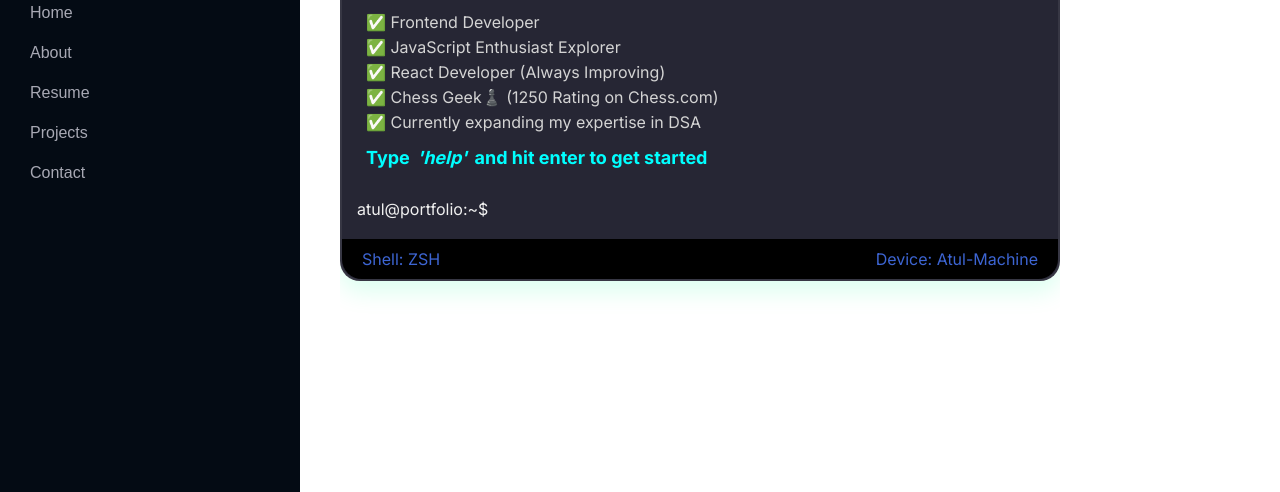
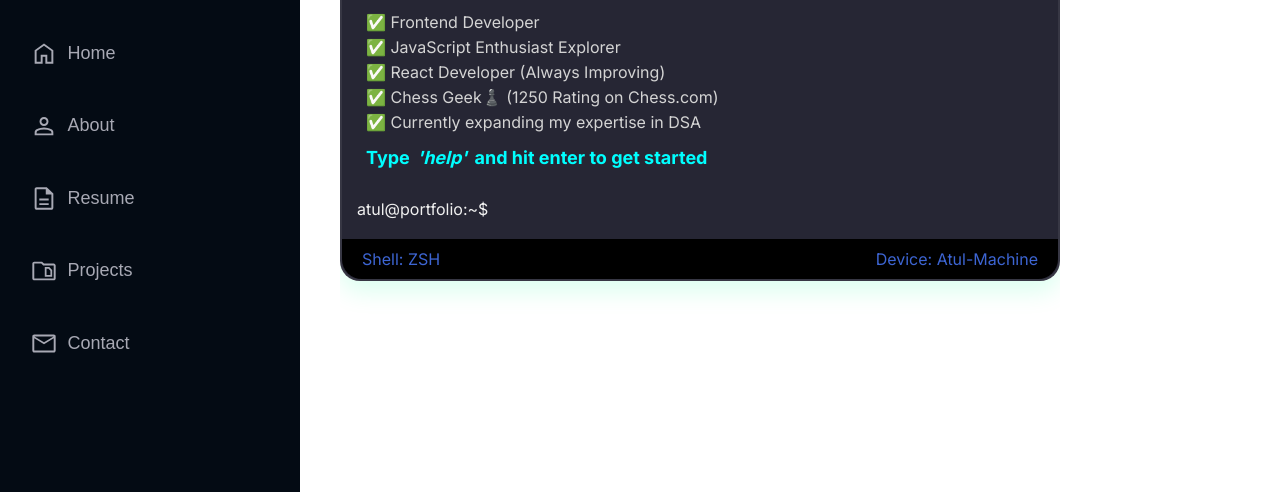
Before and after one commit to atul030702/atul-portfolio, a website built with Parcel: page index.html in a window 1280 px wide. Shown: the part 308-800 px from the top of the page. Built offline with nearby package versions, Linux system fonts and the light colour scheme; files whose address does not match are found by name.

Commit message:
navbar design finished

```diff
--- a/index.html
+++ b/index.html
@@ -12,38 +12,53 @@
 
         <nav class="sidebar">
             <div class="profile">
-                <img class="profile-img" src="/src/assets/me.webp" alt="Profile Picture"/>
+                <img class="profile-img" src="/src/assets/me.webp" alt="Profile Picture" loading="lazy"/>
                 <h1>Atul Kumar</h1>
             </div>
             <div class="social-icons">
-                <a title="x" href="#">
+                <a title="x" href="https://x.com/k_atul0307" target="_blank" rel="noopener noreferrer">
                     <img src="/src/assets/x-icon.svg" alt="X Icon"/>
                 </a>
-                <a title="LinkedIn" href="#">
+                <a title="LinkedIn" href="https://www.linkedin.com/in/atul030702/" target="_blank" rel="noopener noreferrer">
                     <img src="/src/assets/linkedin-icon.svg" alt="LinkedIn Icon"/>
                 </a>
-                <a title="GitHub" href="#">
+                <a title="GitHub" href="https://github.com/atul030702" target="_blank" rel="noopener noreferrer">
                     <img src="/src/assets/github-icon.svg" alt="GitHub Icon"/>
                 </a>
-                <a title="HackerRank" href="#">
+                <a title="HackerRank" href="https://www.hackerrank.com/profile/as9931976860" target="_blank" rel="noopener noreferrer">
                     <img src="/src/assets/hackerrank-icon.svg" alt="HackerRank Icon"/>
                 </a>
             </div>
             <ul class="nav-links">
                 <li>
-                    <a href="#home">Home</a>
+                    <a class="nav-link" href="#home">
+                        <img class="nav-icon" src="/src/assets/home-icon.svg" alt="Home Icon"/>
+                        Home
+                    </a>
                 </li>
                 <li>
-                    <a href="#about">About</a>
+                    <a class="nav-link" href="#about">
+                        <img class="nav-icon" src="/src/assets/about-icon.svg" alt="About Icon"/>
+                        About
+                    </a>
                 </li>
                 <li>
-                    <a href="#resume">Resume</a>
+                    <a class="nav-link" href="#resume">
+                        <img class="nav-icon" src="/src/assets/resume-icon.svg" alt="Resume Icon"/>
+                        Resume
+                    </a>
                 </li>
                 <li>
-                    <a href="#projects">Projects</a>
+                    <a class="nav-link" href="#projects">
+                        <img class="nav-icon" src="/src/assets/project-icon.svg" alt="Project Icon"/>
+                        Projects
+                    </a>
                 </li>
                 <li>
-                    <a href="#contact">Contact</a>
+                    <a class="nav-link" href="#contact">
+                        <img class="nav-icon" src="/src/assets/contact-icon.svg" alt="Contact Icon"/>
+                        Contact
+                    </a>
                 </li>
             </ul>
         </nav>
--- a/style.css
+++ b/style.css
@@ -95,25 +95,48 @@ body{
 
     .nav-links{
         width: 100%;
+        padding-top: 15px;
         list-style: none;
         z-index: 1000;
+        display: flex;
+        flex-direction: column;
     }
 
     .nav-links li{
-        margin: 20px 0;
+        margin: 7.5px 0;
     }
 
-    .nav-links a{
-        width: 100%;
+    .nav-link {
+        width: max-content;
         text-decoration: none;
         color: var(--nav-btn-color);
         font-weight: bold;
-        font-size: 16px;
+        font-size: 18px;
         padding: 15px 10px;
         font-weight: 500;
         font-family: 'Poppins', sans-serif;
         white-space: nowrap;
+        display: inline-flex;
+        justify-content: flex-start;
+        align-items: center;
+        gap: 10px;
     }
+
+    .nav-link:hover {
+        cursor: pointer;
+        color: var(--text-color);
+    }
+
+    .nav-icon{
+        width: 27.5px;
+        height: 27.5px;
+        transition: filter 0s ease;
+    }
+
+    .nav-link:hover .nav-icon {
+        filter: brightness(0) saturate(100%) invert(100%);
+    }
+
 }
 
 .content{
```
